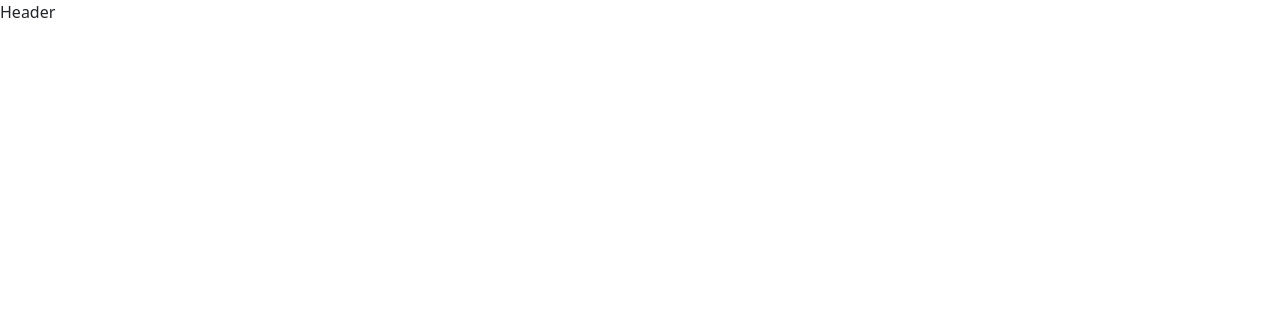
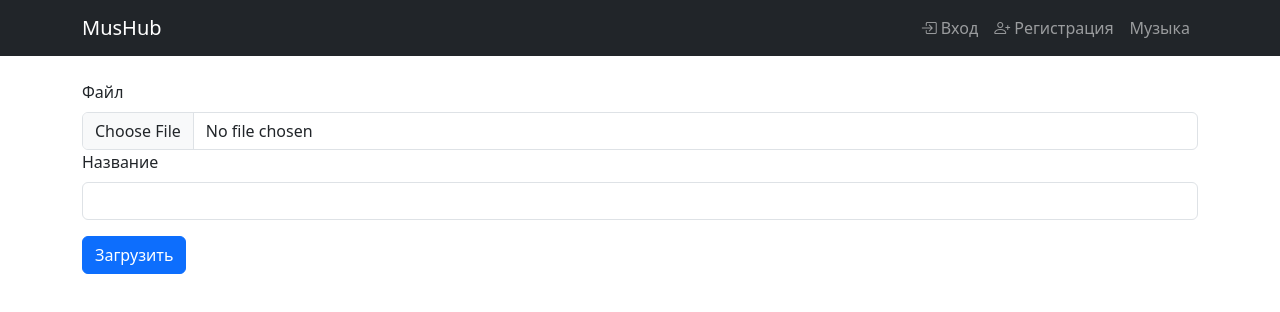
Before and after one commit to Art3mka/mushub-front, a React (Create React App) app: page /upload in a window 1280 px wide. Before the commit this address had no page. Shown: the top 312 px of the page. Built offline with nearby package versions, Linux system fonts and the light colour scheme.

Commit message:
add media logic

```diff
--- a/public/index.html
+++ b/public/index.html
@@ -5,10 +5,8 @@
     <link rel="icon" href="%PUBLIC_URL%/favicon.ico" />
     <meta name="viewport" content="width=device-width, initial-scale=1" />
     <meta name="theme-color" content="#000000" />
-    <meta
-      name="description"
-      content="Web site created using create-react-app"
-    />
+    <meta name="description" content="Web site created using create-react-app" />
+    <link rel="stylesheet" href="https://cdn.jsdelivr.net/npm/bootstrap-icons@1.11.1/font/bootstrap-icons.css" />
     <link rel="apple-touch-icon" href="%PUBLIC_URL%/logo192.png" />
     <!--
       manifest.json provides metadata used when your web app is installed on a
--- a/src/App.js
+++ b/src/App.js
@@ -1,9 +1,12 @@
 import { BrowserRouter as Router, Routes, Route } from "react-router-dom";
 import { Container } from "react-bootstrap";
 import Header from "./components/Header";
+import UploadForm from "./components/UploadForm";
+import MediaPlayer from "./components/MediaPlayer";
 import HomePage from "./pages/HomePage";
 import RegisterPage from "./pages/RegisterPage";
 import LoginPage from "./pages/LoginPage";
+import MediaListPage from "./pages/MediaListPage";
 
 function App() {
   return (
@@ -14,6 +17,9 @@ function App() {
           <Route path="/" element={<HomePage />} />
           <Route path="/login" element={<LoginPage />} />
           <Route path="/register" element={<RegisterPage />} />
+          <Route path="/upload" element={<UploadForm />} />
+          <Route path="/media" element={<MediaListPage />} />
+          <Route path="/media/:id" element={<MediaPlayer />} />
         </Routes>
       </Container>
     </Router>
--- a/src/components/Header.jsx
+++ b/src/components/Header.jsx
@@ -1,7 +1,74 @@
-import React from "react";
+import { Container, Nav, Navbar, Button, Form } from "react-bootstrap";
+import { Link, useNavigate } from "react-router-dom";
+import { useSelector, useDispatch } from "react-redux";
+import { logout } from "../store/authSlice";
 
 const Header = () => {
-  return <div>Header</div>;
+  const { isAuthenticated, user } = useSelector((state) => state.auth);
+  const dispatch = useDispatch();
+  const navigate = useNavigate();
+
+  const handleLogout = () => {
+    dispatch(logout());
+    localStorage.removeItem("token");
+    navigate("/login");
+  };
+  return (
+    <Navbar bg="dark" variant="dark" expand="lg" className="mb-4">
+      <Container>
+        <Navbar.Brand as={Link} to="/" className="d-flex align-items-center">
+          MusHub
+        </Navbar.Brand>
+
+        <Navbar.Toggle aria-controls="basic-navbar-nav" />
+
+        <Navbar.Collapse id="basic-navbar-nav">
+          {/* Поиск (только для авторизованных) */}
+          {isAuthenticated && (
+            <Form className="d-flex mx-3" style={{ width: "300px" }}>
+              <Form.Control type="search" placeholder="Найти трек или альбом" className="me-2" aria-label="Search" />
+              <Button variant="outline-light">{/* <i className="bi bi-search"></i> */}</Button>
+            </Form>
+          )}
+
+          <Nav className="ms-auto">
+            {isAuthenticated ? (
+              <>
+                {/* Меню для авторизованных */}
+                <Nav.Link as={Link} to="/profile" className="d-flex align-items-center">
+                  <i className="bi bi-person-circle me-1"></i>
+                  {user?.name}
+                </Nav.Link>
+                <Nav.Link as={Link} to="/playlists">
+                  <i className="bi bi-collection me-1"></i>
+                  Плейлисты
+                </Nav.Link>
+                <Button variant="outline-danger" size="sm" className="ms-2" onClick={handleLogout}>
+                  Выйти
+                </Button>
+              </>
+            ) : (
+              <>
+                {/* Меню для гостей */}
+                <Nav.Link as={Link} to="/login">
+                  <i className="bi bi-box-arrow-in-right me-1"></i>
+                  Вход
+                </Nav.Link>
+                <Nav.Link as={Link} to="/register">
+                  <i className="bi bi-person-plus me-1"></i>
+                  Регистрация
+                </Nav.Link>
+                <Nav.Link as={Link} to="/media">
+                  {/* <i className="bi bi-person-plus me-1"></i> */}
+                  Музыка
+                </Nav.Link>
+              </>
+            )}
+          </Nav>
+        </Navbar.Collapse>
+      </Container>
+    </Navbar>
+  );
 };
 
 export default Header;
--- /dev/null
+++ b/src/components/MediaPlayer.jsx
@@ -0,0 +1,46 @@
+import React, { useState, useEffect } from "react";
+import axios from "axios";
+import { useParams } from "react-router-dom";
+import ReactPlayer from "react-player";
+
+const MediaPlayer = () => {
+  const { id } = useParams();
+  const [media, setMedia] = useState(null);
+  const [error, setError] = useState("");
+
+  useEffect(() => {
+    const fetchMedia = async () => {
+      try {
+        const res = await axios.get(`http://localhost:8000/api/media/${id}`);
+        setMedia(res.data);
+        console.log(res.data);
+      } catch (err) {
+        setError(err.response?.data?.error || "Ошибка загрузки");
+      }
+    };
+    fetchMedia();
+  }, [id]);
+
+  if (error) return <div className="alert alert-danger">{error}</div>;
+  if (!media) return <div>Загрузка...</div>;
+
+  return (
+    <div>
+      <h2>{media.title}</h2>
+      <p>Автор: {media.authorId?.name}</p>
+      <p>Прослушиваний: {media.listens}</p>
+
+      <div className="player-wrapper">
+        {media.mimetype.startsWith("video/") ? (
+          <ReactPlayer url={`http://localhost:8000/media/${media.filename}`} controls width="100%" height="auto" />
+        ) : (
+          <audio controls crossOrigin="anonymous">
+            <source src={`http://localhost:8000/media/${media.filename}`} type={media.mimetype} />
+          </audio>
+        )}
+      </div>
+    </div>
+  );
+};
+
+export default MediaPlayer;
--- /dev/null
+++ b/src/components/UploadForm.jsx
@@ -0,0 +1,54 @@
+import { useState } from "react";
+import { Form, Button, Alert } from "react-bootstrap";
+import axios from "axios";
+
+const UploadForm = () => {
+  const [file, setFile] = useState(null);
+  const [formData, setFormData] = useState({
+    title: "",
+    description: "",
+  });
+  const [error, setError] = useState("");
+
+  const handleSubmit = async (e) => {
+    e.preventDefault();
+    const data = new FormData();
+    data.append("music", file);
+    data.append("title", formData.title);
+
+    try {
+      await axios.post("http://localhost:8000/api/media/upload", data, {
+        headers: {
+          "Content-Type": "multipart/form-data",
+          Authorization: `Bearer ${localStorage.getItem("token")}`,
+        },
+      });
+      alert("Файл успешно загружен!");
+    } catch (err) {
+      setError(err.response?.data?.error || "Ошибка загрузки");
+    }
+  };
+
+  return (
+    <Form onSubmit={handleSubmit}>
+      {error && <Alert variant="danger">{error}</Alert>}
+      <Form.Group>
+        <Form.Label>Файл</Form.Label>
+        <Form.Control type="file" onChange={(e) => setFile(e.target.files[0])} required />
+      </Form.Group>
+      <Form.Group className="mb-3">
+        <Form.Label>Название</Form.Label>
+        <Form.Control
+          type="text"
+          value={formData.title}
+          onChange={(e) => setFormData({ ...formData, title: e.target.value })}
+          required
+        />
+      </Form.Group>
+      {/* Добавьте остальные поля (description, category) */}
+      <Button type="submit">Загрузить</Button>
+    </Form>
+  );
+};
+
+export default UploadForm;
--- /dev/null
+++ b/src/pages/MediaListPage.jsx
@@ -0,0 +1,45 @@
+import { useEffect, useState } from "react";
+import { Card, Button, Row, Col } from "react-bootstrap";
+import { Link } from "react-router-dom";
+import axios from "axios";
+
+const MediaListPage = () => {
+  const [media, setMedia] = useState([]);
+  const [loading, setLoading] = useState(true);
+
+  useEffect(() => {
+    const fetchMedia = async () => {
+      try {
+        const res = await axios.get("http://localhost:8000/api/media");
+        setMedia(res.data);
+      } catch (err) {
+        console.error(err);
+      } finally {
+        setLoading(false);
+      }
+    };
+    fetchMedia();
+  }, []);
+
+  if (loading) return <div>Загрузка...</div>;
+
+  return (
+    <Row>
+      {media.map((item) => (
+        <Col key={item._id} md={4} className="mb-4">
+          <Card>
+            <Card.Body>
+              <Card.Title>{item.title}</Card.Title>
+              <Card.Text>Прослушиваний: {item.listens}</Card.Text>
+              <Link to={`/media/${item._id}`}>
+                <Button variant="primary">Слушать</Button>
+              </Link>
+            </Card.Body>
+          </Card>
+        </Col>
+      ))}
+    </Row>
+  );
+};
+
+export default MediaListPage;
```
